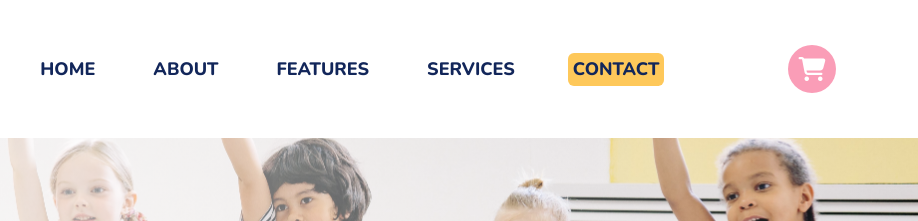
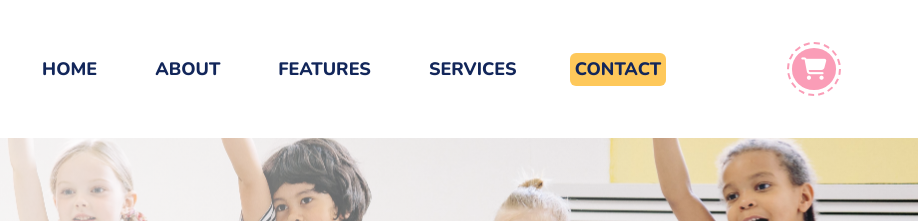
Before and after one commit to sandeep-negi/javascript-projects, a plain HTML site: page Bootstrap Projects/KidsProject/index.html in a window 1280 px wide. Shown: the top 221 px of the page, 362-1280 px from the left. Drawn offline with nearby package versions, Linux system fonts and the light colour scheme.

Commit message:
Update style.css
Circular Border around Cart

```diff
--- a/Bootstrap Projects/KidsProject/css/style.css
+++ b/Bootstrap Projects/KidsProject/css/style.css
@@ -187,17 +187,36 @@ section {
 
 
 .header_wrapper .navbar .shopping-cart {
-  height: 3rem;
-  width: 3rem;
-  background-color: var(--bg-pink);
-  border-radius: 50%;
   display: flex;
   justify-content: center;
   align-items: center;
+  position: relative;
+}
+
+.header_wrapper .navbar .shopping-cart::before {
+  content: '';
+  position: absolute;
+  height: 3.4rem;
+  width: 3.4rem;
+  border: 0.125rem dashed var(--text-pink);
+  border-radius: 50%;
+}
+
+.header_wrapper .navbar .shopping-cart:hover::before {
+  animation: spin 5s linear infinite;
+}
+
+@keyframes spin {
+  0% {
+    transform: rotate(360deg);
+  }
 }
 
 .header_wrapper .navbar .shopping-cart i {
-  font-size: 1.5rem;
+  font-size: 1.4rem;
+  padding: 0.6rem;
+  border-radius: 50%;
+  background: var(--bg-pink);
   color: var(--text-white);
 }
 
```
